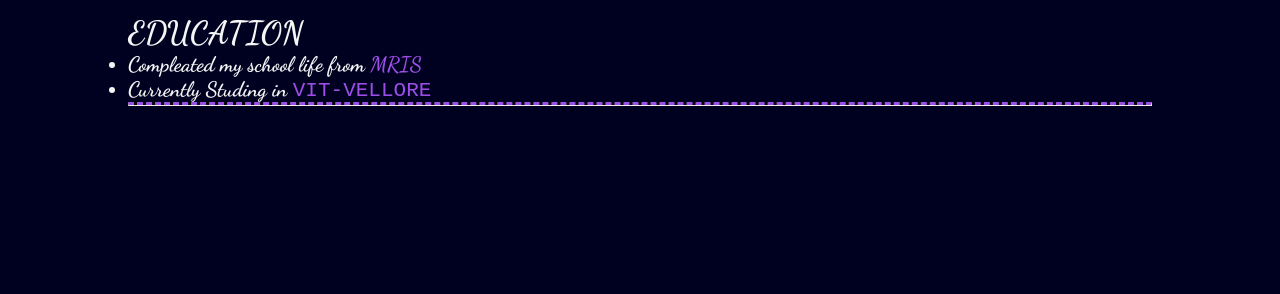
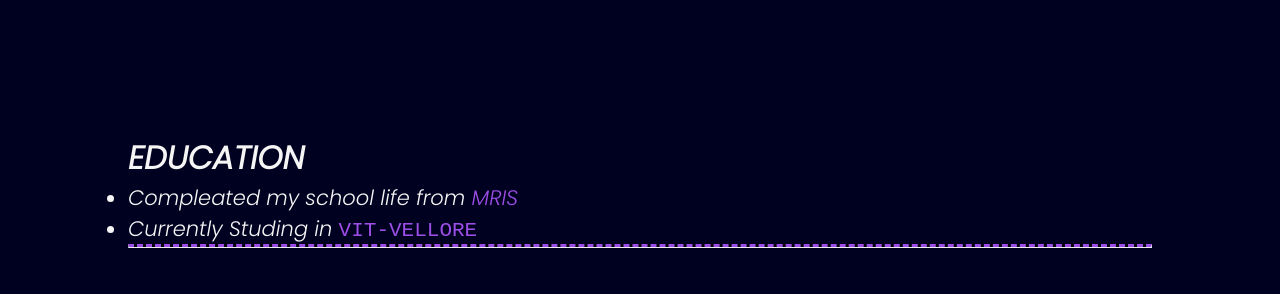
Before and after one commit to LemonTeaSipSip/Portfolio-Shrey, a plain HTML site: page 2nd.html in a window 1280 px wide. Shown: the part 822-1116 px from the top of the page. Before the commit the page ends 996 px from the top, so only its background shows below. Drawn offline with nearby package versions, Linux system fonts and the light colour scheme.

Commit message:
First commit

```diff
--- a/2nd.css
+++ b/2nd.css
@@ -7,8 +7,7 @@
 body{
     background-color: rgb(0, 0, 33);
     color: whitesmoke;
-    font-family: 'Dancing Script', cursive;
-
+    font-family: 'Poppins', sans-serif;
     font-size: 21px;
 }
 nav{
--- a/2nd.html
+++ b/2nd.html
@@ -5,7 +5,7 @@
     <link rel="icon" href="favicon.ico">
     <link rel="preconnect" href="https://fonts.googleapis.com">
     <link rel="preconnect" href="https://fonts.gstatic.com" crossorigin>
-    <link href="https://fonts.googleapis.com/css2?family=Dancing+Script:wght@700&display=swap" rel="stylesheet">
+    <link href="https://fonts.googleapis.com/css2?family=Poppins:ital,wght@1,300&display=swap" rel="stylesheet">
     <meta charset="UTF-8">
     <meta http-equiv="X-UA-Compatible" content="IE=edge">
     <meta name="viewport" content="width=device-width, initial-scale=1.0">
```
